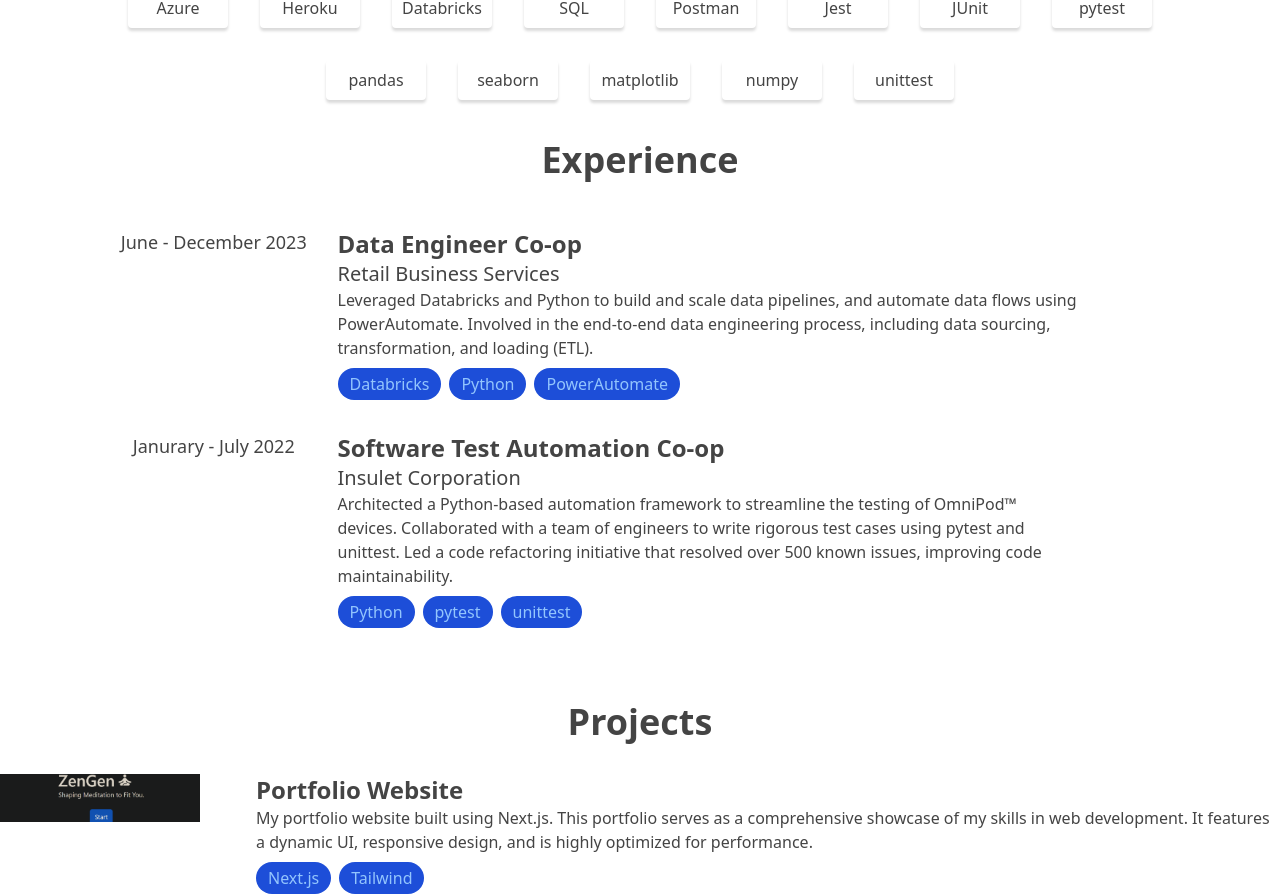
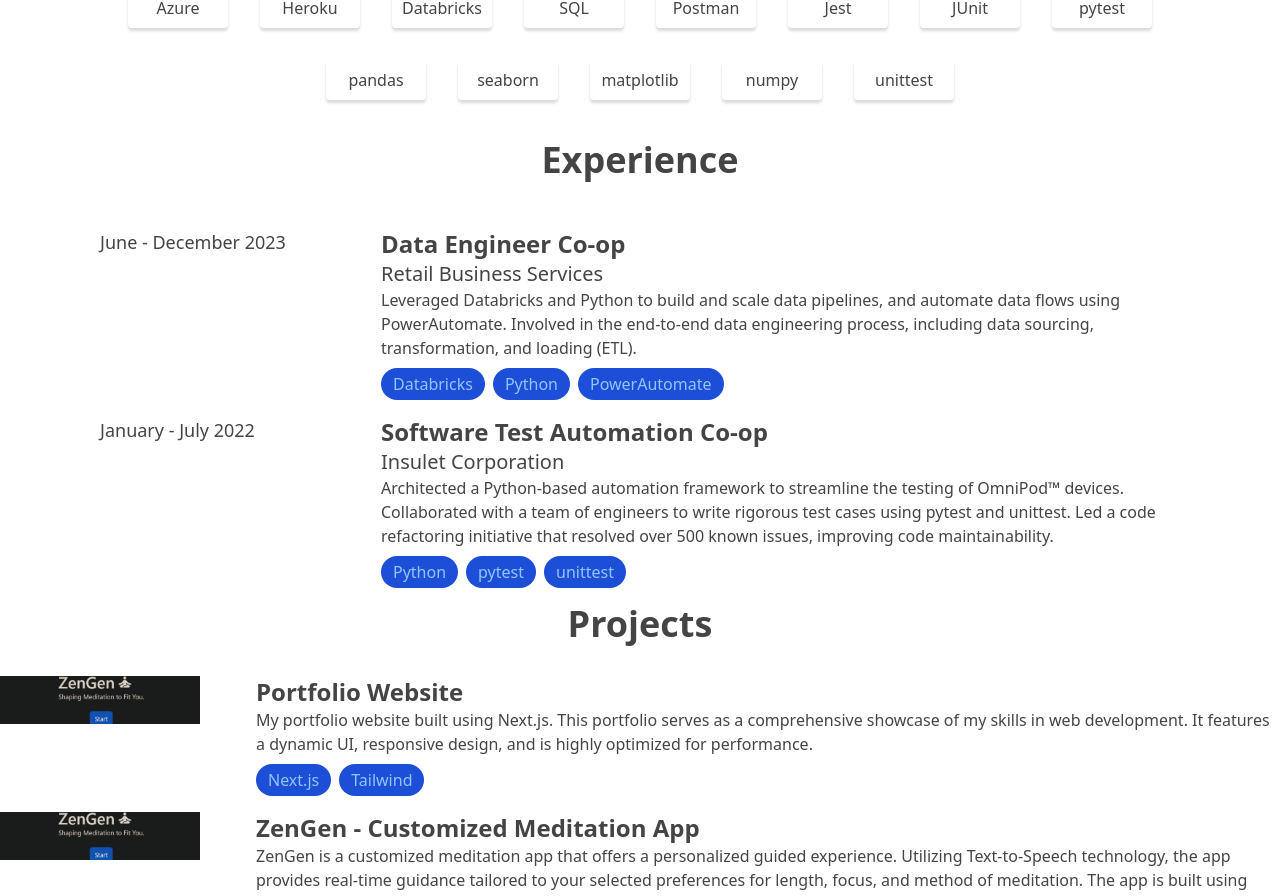
Before and after one commit to csiv23/portfolio, a Next.js app in the folder frontend/: page / in a window 1280 px wide. Shown: the part 1320-2216 px from the top of the page. Built offline with nearby package versions, Linux system fonts and the light colour scheme.

Commit message:
Refactored styling of experience section

```diff
--- a/frontend/components/Experience.module.css
+++ b/frontend/components/Experience.module.css
@@ -1,6 +1,6 @@
 .jobBox {
   margin-top: 1rem;
-  max-width: 90%;
+  max-width: 100%;
   transition: all 0.3s ease;
 }
 
--- a/frontend/components/Experience.tsx
+++ b/frontend/components/Experience.tsx
@@ -2,7 +2,6 @@
 import useThemeStyles from "../hooks/useThemeStyles";
 import styles from "./Experience.module.css";
 import { ThemeContext } from "./ThemeContext";
-
 
 type Job = {
   company: string;
@@ -28,12 +27,13 @@
     {
       company: "Insulet Corporation",
       role: "Software Test Automation Co-op",
-      duration: "Janurary - July 2022",
+      duration: "January - July 2022",
       description:
         "Architected a Python-based automation framework to streamline the testing of OmniPod™ devices. Collaborated with a team of engineers to write rigorous test cases using pytest and unittest. Led a code refactoring initiative that resolved over 500 known issues, improving code maintainability.",
       technologies: ["Python", "pytest", "unittest"],
     },
   ];
+
   return (
     <div
       id="experience"
@@ -41,26 +41,28 @@
         paddingTop: "2vh",
         margin: "0 auto",
         display: "flex",
-        justifyContent: "center",
+        flexDirection: "column",
         alignItems: "center",
         maxWidth: "1100px",
-        flexDirection: "column",
       }}
       className="text-center w-full"
     >
       <h2 className={`text-4xl font-semibold mb-8 ${textClass}`}>Experience</h2>
-      <div className="grid grid-cols-4 gap-4 w-full">
+      <div className="w-full">
         {jobs.map((job, index) => (
           <div
             key={index}
-            className={`col-span-4 grid grid-cols-4 w-full ${styles.jobBox} ${
+            className={`flex ${styles.jobBox} ${
               darkTheme ? styles.jobBoxDark : styles.jobBoxLight
             }`}
           >
-            <div className={`col-span-1 text-lg ${textClass}`}>
+            <div
+              className={`w-1/4 text-left text-lg ${textClass}`}
+              style={{ paddingLeft: "10px" }}
+            >
               <p>{job.duration}</p>
             </div>
-            <div className="col-span-3 text-left w-full">
+            <div className="flex-1 text-left pl-4">
               <h3 className={`text-2xl font-semibold ${textClass}`}>
                 {job.role}
               </h3>
@@ -80,18 +82,6 @@
           </div>
         ))}
       </div>
-      <div className="grid grid-cols-4 w-full">
-        <div className="col-span-1 text-left">
-          <a
-            href="/resume.pdf"
-            target="_blank"
-            rel="noopener noreferrer"
-            className={styles.resumeButton}
-          >
-            View Full Resume
-          </a>
-        </div>
-      </div>
     </div>
   );
 };
```
